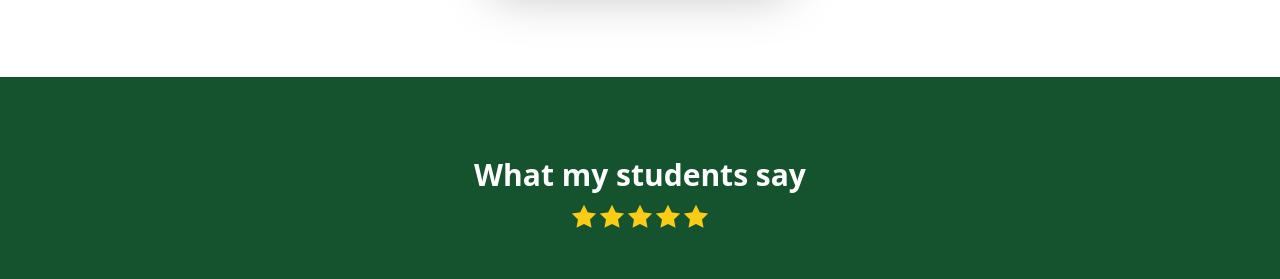
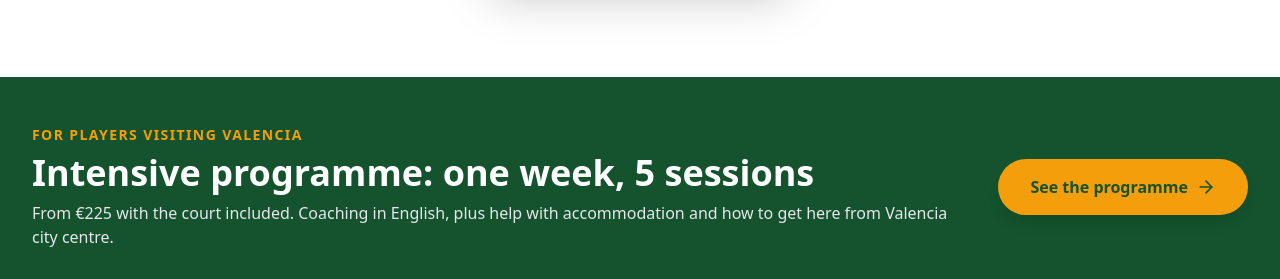
Before and after one commit to manucarri/manucarri.github.io, a website: page index-en.html in a window 1280 px wide. Shown: the part 1569-1848 px from the top of the page. Drawn offline with Linux system fonts and the light colour scheme.

Commit message:
Enlaza el programa intensivo desde la home (banner) y desde las paginas de clases

```diff
--- a/index-en.html
+++ b/index-en.html
@@ -300,7 +300,7 @@
             .sm\:block{display:block}.sm\:flex{display:flex}.sm\:h-48{height:12rem}.sm\:h-auto{height:auto}.sm\:w-2\/5{width:40%}.sm\:w-3\/5{width:60%}.sm\:min-w-\[60\%\]{min-width:60%}.sm\:min-w-\[70\%\]{min-width:70%}.sm\:flex-row{flex-direction:row}.sm\:px-6{padding-left:1.5rem;padding-right:1.5rem}.sm\:text-base{font-size:1rem;line-height:1.5rem}
         }
         @media (min-width: 768px) {
-            .md\:flex{display:flex}.md\:grid{display:grid}.md\:hidden{display:none}.md\:w-1\/2{width:50%}.md\:min-w-0{min-width:0}.md\:order-none{order:0}.md\:-translate-y-4{transform:translateY(-1rem)}.md\:grid-cols-2{grid-template-columns:repeat(2,minmax(0,1fr))}.md\:grid-cols-3{grid-template-columns:repeat(3,minmax(0,1fr))}.md\:grid-cols-4{grid-template-columns:repeat(4,minmax(0,1fr))}.md\:flex-row{flex-direction:row}.md\:flex-col{flex-direction:column}.md\:p-8{padding:2rem}.md\:pb-0{padding-bottom:0}.md\:text-xl{font-size:1.25rem;line-height:1.75rem}.md\:text-4xl{font-size:2.25rem;line-height:2.5rem}.md\:text-5xl{font-size:3rem;line-height:1}
+            .md\:flex{display:flex}.md\:grid{display:grid}.md\:text-left{text-align:left}.md\:hidden{display:none}.md\:w-1\/2{width:50%}.md\:min-w-0{min-width:0}.md\:order-none{order:0}.md\:-translate-y-4{transform:translateY(-1rem)}.md\:grid-cols-2{grid-template-columns:repeat(2,minmax(0,1fr))}.md\:grid-cols-3{grid-template-columns:repeat(3,minmax(0,1fr))}.md\:grid-cols-4{grid-template-columns:repeat(4,minmax(0,1fr))}.md\:flex-row{flex-direction:row}.md\:flex-col{flex-direction:column}.md\:p-8{padding:2rem}.md\:pb-0{padding-bottom:0}.md\:text-xl{font-size:1.25rem;line-height:1.75rem}.md\:text-4xl{font-size:2.25rem;line-height:2.5rem}.md\:text-5xl{font-size:3rem;line-height:1}
         }
         @media (min-width: 1024px) {
             .lg\:w-1\/2{width:50%}.lg\:w-5\/12{width:41.666667%}.lg\:w-7\/12{width:58.333333%}.lg\:max-w-none{max-width:none}.lg\:grid-cols-2{grid-template-columns:repeat(2,minmax(0,1fr))}.lg\:grid-cols-4{grid-template-columns:repeat(4,minmax(0,1fr))}.lg\:flex-row{flex-direction:row}.lg\:justify-end{justify-content:flex-end}.lg\:gap-4{gap:1rem}.lg\:gap-6{gap:1.5rem}.lg\:gap-8{gap:2rem}.lg\:gap-12{gap:3rem}.lg\:gap-16{gap:4rem}.lg\:p-8{padding:2rem}.lg\:px-8{padding-left:2rem;padding-right:2rem}.lg\:py-20{padding-top:5rem;padding-bottom:5rem}.lg\:py-24{padding-top:6rem;padding-bottom:6rem}.lg\:py-28{padding-top:7rem;padding-bottom:7rem}.lg\:mb-12{margin-bottom:3rem}.lg\:mb-14{margin-bottom:3.5rem}.lg\:mb-16{margin-bottom:4rem}.lg\:mt-12{margin-top:3rem}.lg\:text-lg{font-size:1.125rem;line-height:1.75rem}.lg\:text-6xl{font-size:3.75rem;line-height:1}
@@ -471,6 +471,22 @@
                         </ul>
                         <a href="https://wa.me/34622041911?text=Hello%20Manu,%20I'm%20interested%20in%20the%20pair%20monthly%20plan" onclick="gtag('event', 'clic_whatsapp', {'origen': 'tarifa_pareja_en'});" class="block w-full bg-gray-200 text-gray-900 text-center py-4 rounded-xl font-bold hover:bg-gray-300 transition-colors">Book pair slot</a>
                     </div>
+                </div>
+            </div>
+        </section>
+
+        <!-- INTENSIVE PROGRAMME (VISITORS FROM ABROAD) -->
+        <section class="py-12 bg-padel-900 text-white">
+            <div class="max-w-7xl mx-auto px-4 sm:px-6 lg:px-8">
+                <div class="flex flex-col md:flex-row items-center justify-between gap-6">
+                    <div class="text-center md:text-left">
+                        <span class="text-padel-accent font-bold uppercase tracking-widest text-sm block">For players visiting Valencia</span>
+                        <h2 class="text-2xl md:text-4xl font-extrabold mt-2">Intensive programme: one week, 5 sessions</h2>
+                        <p class="text-gray-200 mt-2">From €225 with the court included. Coaching in English, plus help with accommodation and how to get here from Valencia city centre.</p>
+                    </div>
+                    <a href="padel-intensive-program-valencia.html" onclick="gtag('event', 'clic_intensivo_home', {'origen': 'banner_home_en'});" class="inline-flex items-center gap-2 bg-padel-accent text-padel-900 px-8 py-4 rounded-full font-bold hover:bg-yellow-400 transition-colors shadow-lg shrink-0">
+                        See the programme <svg class="h-5 w-5" viewBox="0 0 24 24" fill="none" stroke="currentColor" stroke-width="2" stroke-linecap="round" stroke-linejoin="round" aria-hidden="true"><path d="M5 12h14"/><path d="m12 5 7 7-7 7"/></svg>
+                    </a>
                 </div>
             </div>
         </section>
```
Also changed, not shown: clases-padel-valencia.html (+5 -0 lines), index.html (+17 -1 lines), padel-lessons-valencia.html (+5 -0 lines).
